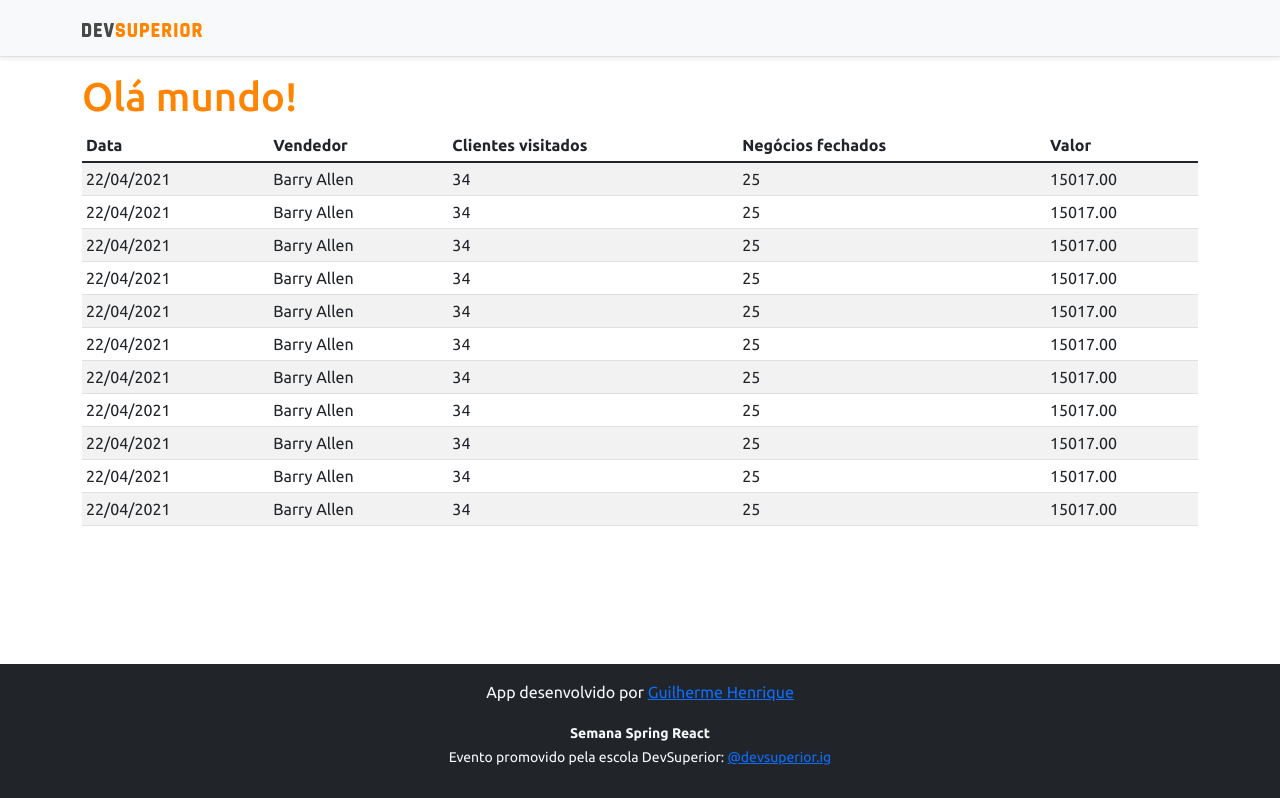
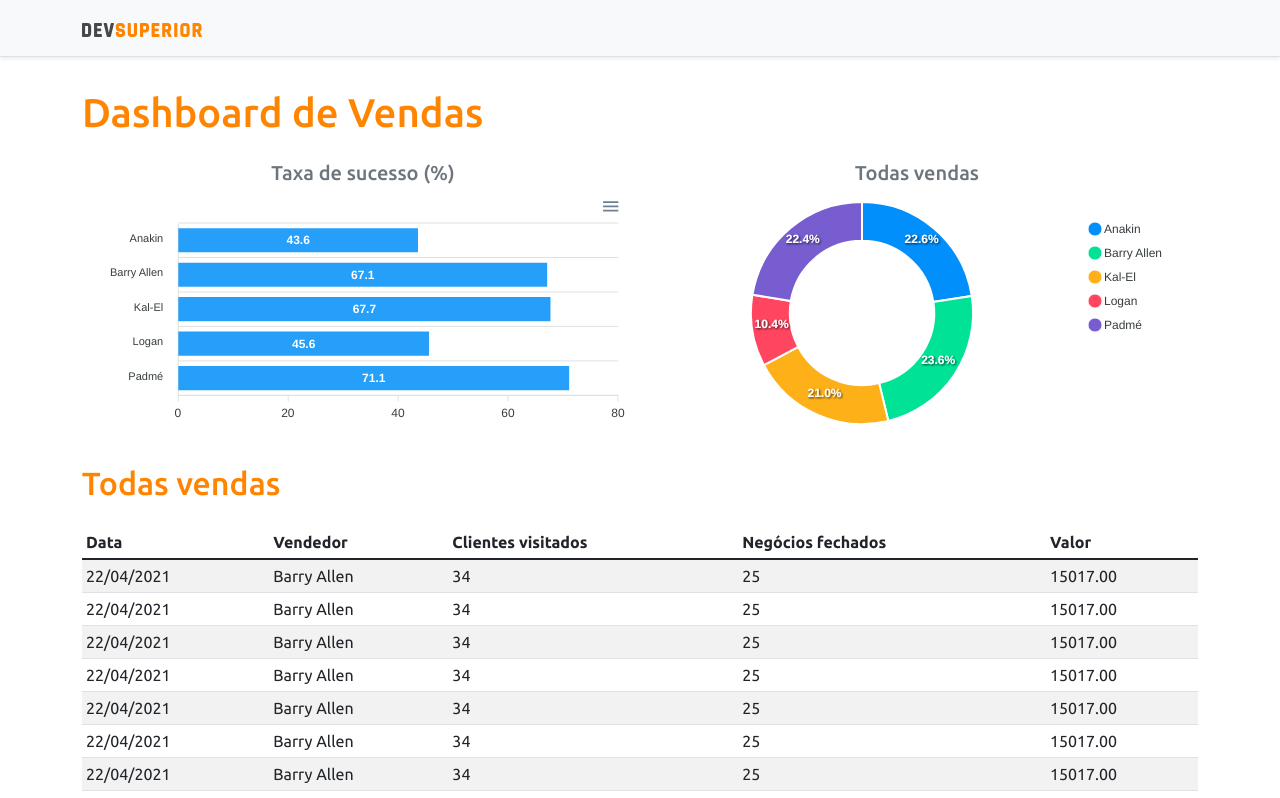
Before and after one commit to gui-henri/projeto-sds3, a React (Create React App) app in the folder frontend/: page / in a window 1280 px wide. Shown: the top 798 px of the page. Built offline with nearby package versions, Linux system fonts and the light colour scheme.

Commit message:
Static sharts

```diff
--- a/frontend/package.json
+++ b/frontend/package.json
@@ -10,8 +10,10 @@
     "@types/node": "^12.0.0",
     "@types/react": "^17.0.0",
     "@types/react-dom": "^17.0.0",
+    "apexcharts": "^3.28.1",
     "bootstrap": "^5.1.0",
     "react": "^17.0.2",
+    "react-apexcharts": "^1.3.9",
     "react-dom": "^17.0.2",
     "react-scripts": "4.0.3",
     "typescript": "^4.1.2",
--- a/frontend/src/App.tsx
+++ b/frontend/src/App.tsx
@@ -1,4 +1,6 @@
+import BarChart from 'components/BarChart';
 import DataTable from 'components/DataTable';
+import DonutChart from 'components/DonutChart';
 import Footer from 'components/Footer';
 import NavBar from 'components/NavBar';
 import React from 'react';
@@ -8,7 +10,20 @@
     <>
       <NavBar />
       <div className="container">
-        <h1 className="text-primary">Olá mundo!</h1>
+        <h1 className="text-primary py-3">Dashboard de Vendas</h1>
+        <div className="row px-3">
+          <div className="col-sm-6">
+            <h5 className="text-center text-secondary">Taxa de sucesso (%)</h5>
+            <BarChart />
+          </div>
+          <div className="col-sm-6">
+            <h5 className="text-center text-secondary">Todas vendas</h5>
+            <DonutChart />
+          </div>
+        </div>
+        <div className="py-3">
+          <h2 className="text-primary">Todas vendas</h2>
+        </div>
         <DataTable />
       </div>
       <Footer />
--- /dev/null
+++ b/frontend/src/components/BarChart/index.tsx
@@ -0,0 +1,35 @@
+import Chart from 'react-apexcharts';
+
+const BarChart = () => {
+
+    const options = {
+        plotOptions: {
+            bar: {
+                horizontal: true,
+            }
+        },
+    };
+
+    const mockData = {
+        labels: {
+            categories: ['Anakin', 'Barry Allen', 'Kal-El', 'Logan', 'Padmé']
+        },
+        series: [
+            {
+                name: "% Sucesso",
+                data: [43.6, 67.1, 67.7, 45.6, 71.1]
+            }
+        ]
+    };
+
+    return (
+        <Chart
+            options={{...options, xaxis: mockData.labels}}
+            series={mockData.series}
+            type="bar"
+            height="240"
+        />
+    );
+}
+
+export default BarChart
--- /dev/null
+++ b/frontend/src/components/DonutChart/index.tsx
@@ -0,0 +1,26 @@
+import Chart from 'react-apexcharts';
+
+const DonutChart = () => {
+
+    const mockData = {
+        series: [477138, 499928, 444867, 220426, 473088],
+        labels: ['Anakin', 'Barry Allen', 'Kal-El', 'Logan', 'Padmé']
+    }
+
+    const options = {
+        legend: {
+            show: true
+        }
+    }
+
+    return (
+        <Chart
+            options={{...options, labels: mockData.labels}}
+            series={mockData.series}
+            type="donut"
+            height="240"
+        />
+    );
+}
+
+export default DonutChart
```
Also changed, not shown: 1 other file (tests, documents, lock files or other folders).
